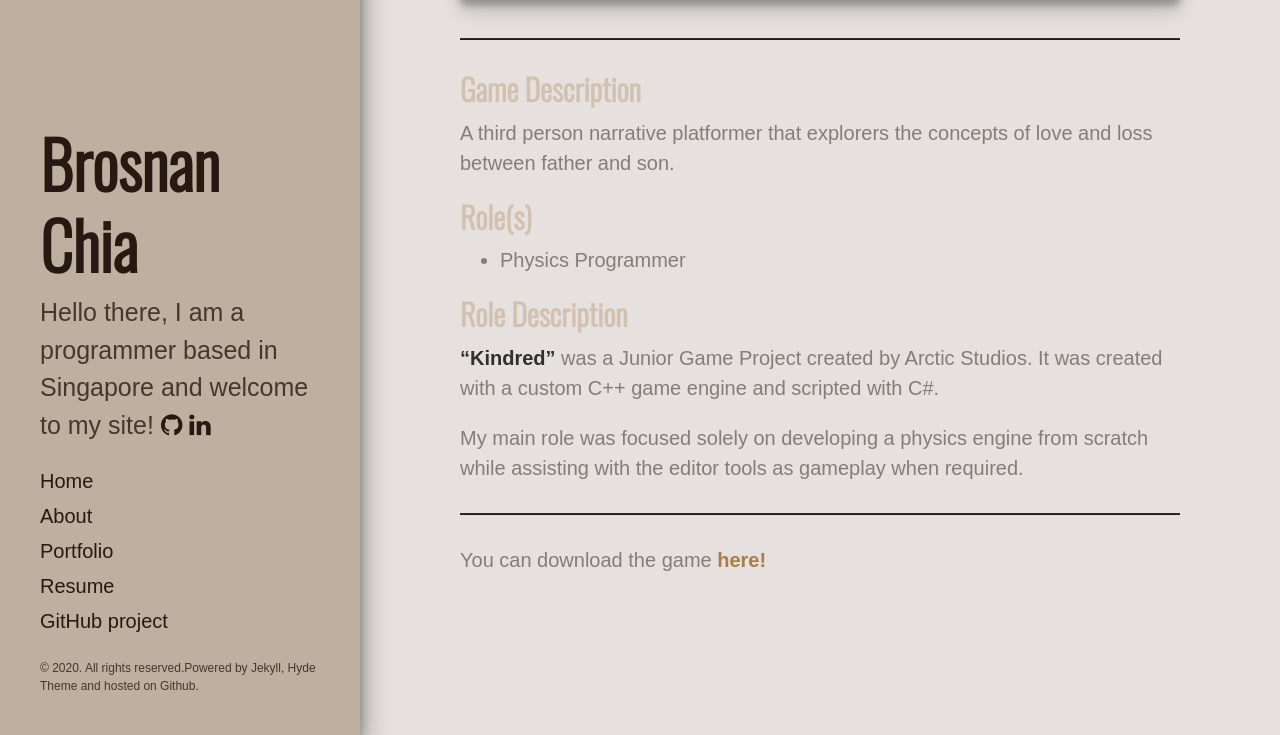
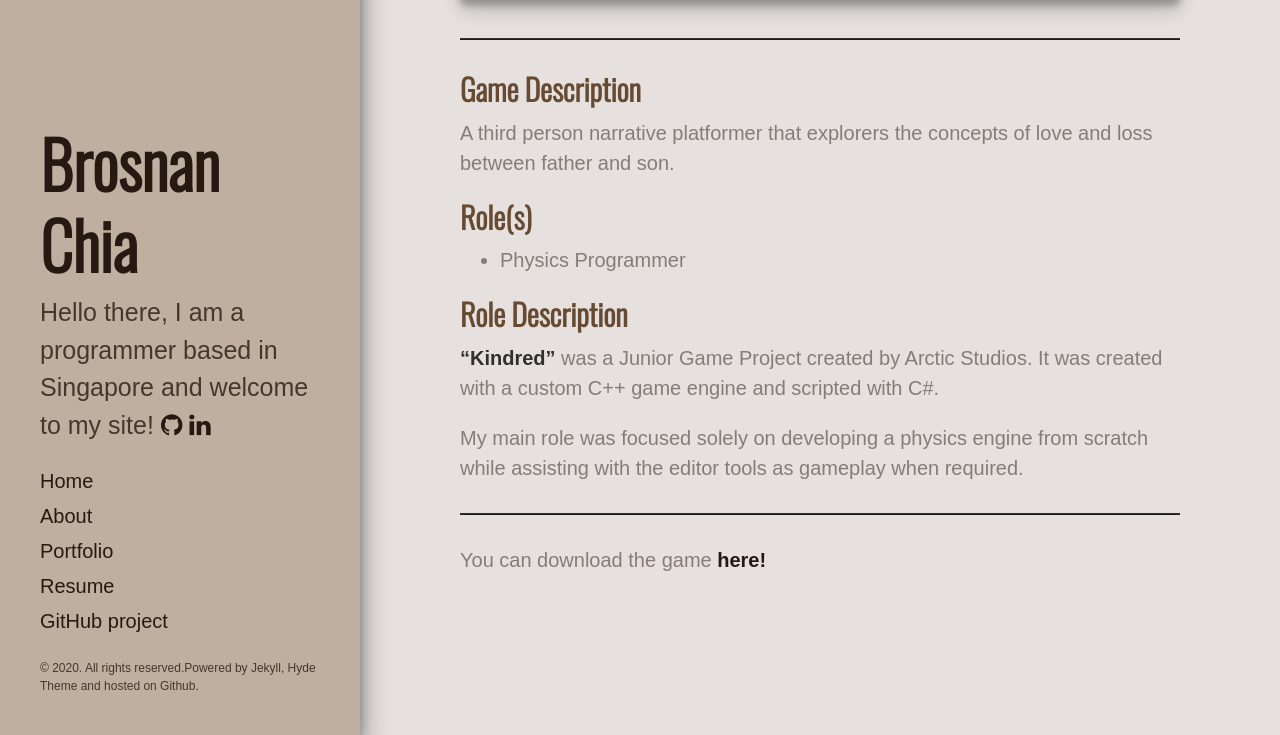
Before and after one commit to broscew/broscew.github.io, a Jekyll site: the page built from kindred.md, in a window 1280 px wide and 1355 px high. Shown: the part 620-1355 px from the top of the window. Built offline with Jekyll 4.4.1, drawn with Linux system fonts in a browser that asks for light colours; some web fonts are replaced.

Commit message:
further color tweaks

```diff
--- a/public/css/poole.css
+++ b/public/css/poole.css
@@ -85,16 +85,18 @@ a:focus {
 }
 */
 
-.weblinks{
+a.weblinks{
   border-radius: 5px;
-  color: #a47f48;
+  color: #261911;
   text-decoration: none;
 }
 
-.weblinks:hover,
-weblinks:focus{
+a.weblinks:hover,
+a.weblinks:focus{
   border-radius: 5px;
-  color: #a47f48;
+  color: #bfafa0;
+  background-color:#664a32;
+  padding: 1.5px;
   text-decoration: none;
 }
 
@@ -105,7 +107,7 @@ h1, h2, h3, h4, h5, h6 {
   margin-bottom: .5rem;
   font-weight: bold;
   line-height: 1.25;
-  color: #d2c1b1;
+  color: #664a32;
   text-rendering: optimizeLegibility;
 }
 h1 {
@@ -290,7 +292,7 @@ tbody tr:nth-child(odd) th {
 .fa:hover{
   color: #bfafa0;
   background-color: #664a32;
-  padding: 1px;
+  padding: 1.5px;
   border-radius: 5px;
 
   -webkit-box-shadow: 0 10px 20px 0px rgba(0,0,0,0.19), 0 6px 6px 0px rgba(0,0,0,0.23);
```
